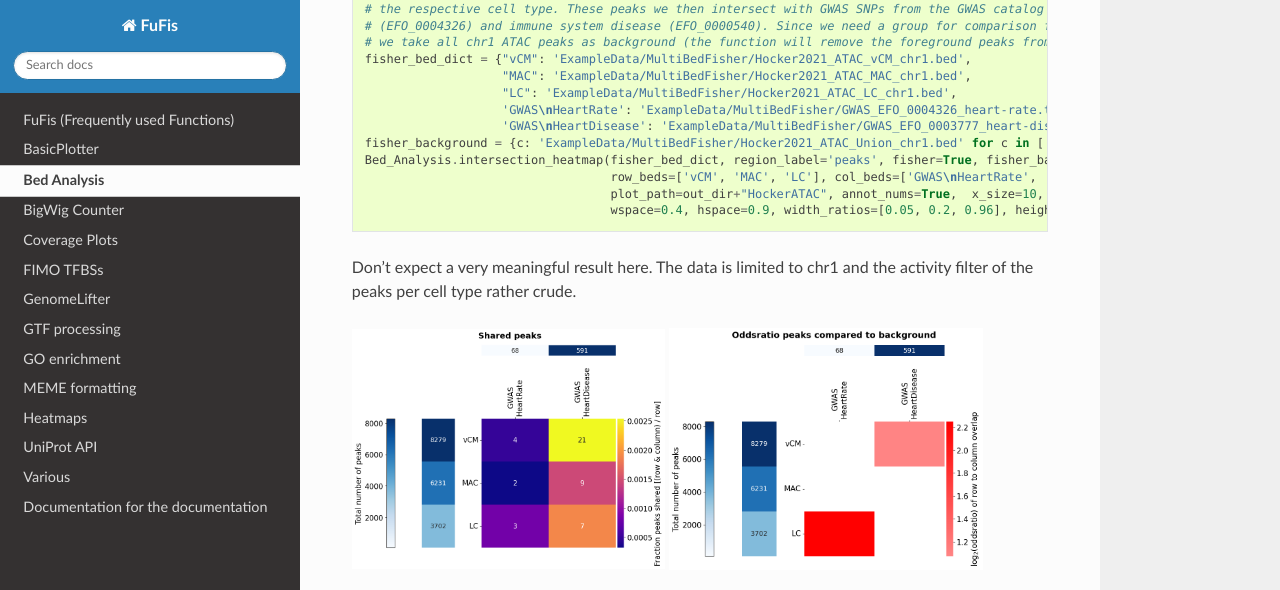
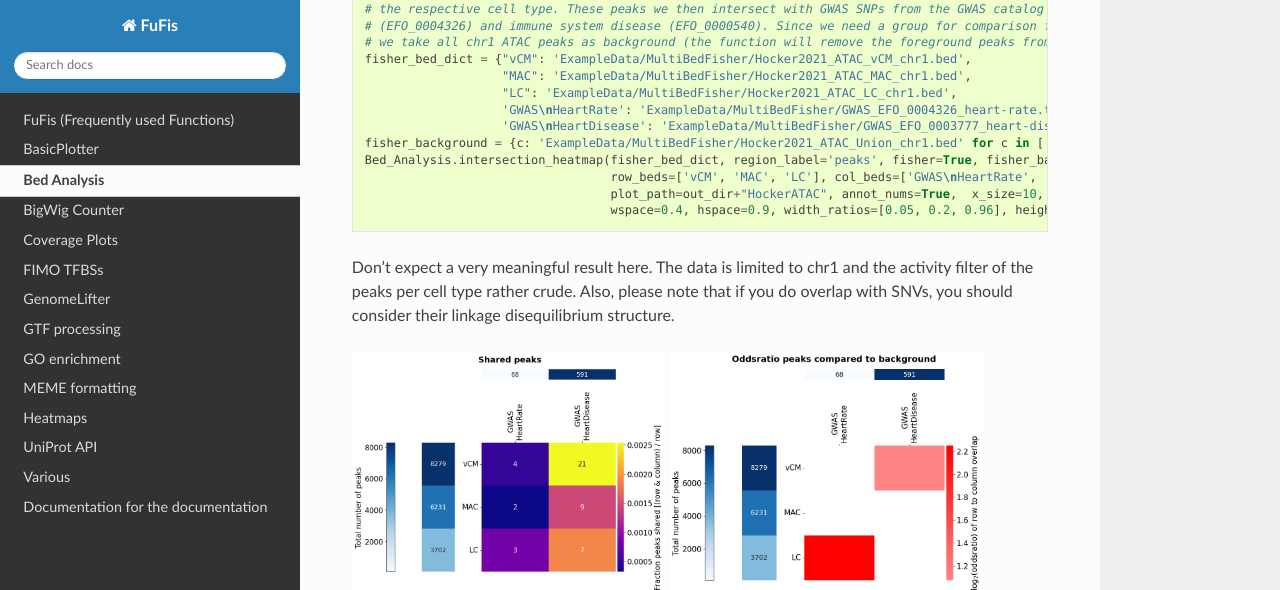
Before and after one commit to DennisHeck/FuFis, a Sphinx documentation site: the page built from docs/Bed_Analysis_formatted.rst, in a window 1280 px wide and 900 px high, scrolled down 2089 px, cut to the strip 0-590 px from the top of the window. Built offline with Sphinx 7.4.7 and the Read the Docs theme 3.1.0, drawn with Linux system fonts in a browser that asks for light colours; pages that are not in the unit, such as notebooks, are missing from menus.

Commit message:
add LD structure note

```diff
--- a/docs/Bed_Analysis.rst
+++ b/docs/Bed_Analysis.rst
@@ -47,7 +47,8 @@ To run the example code for this module, we will always start with this block of
 
     *Bed_Analysis.intersection_heatmap_fisher*
 
-Don't expect a very meaningful result here. The data is limited to chr1 and the activity filter of the peaks per cell type rather crude.
+Don't expect a very meaningful result here. The data is limited to chr1 and the activity filter of the peaks per cell type rather crude. Also,
+please note that if you do overlap with SNVs, you should consider their linkage disequilibrium structure.
 
 |pic3| |pic4|
 
```
